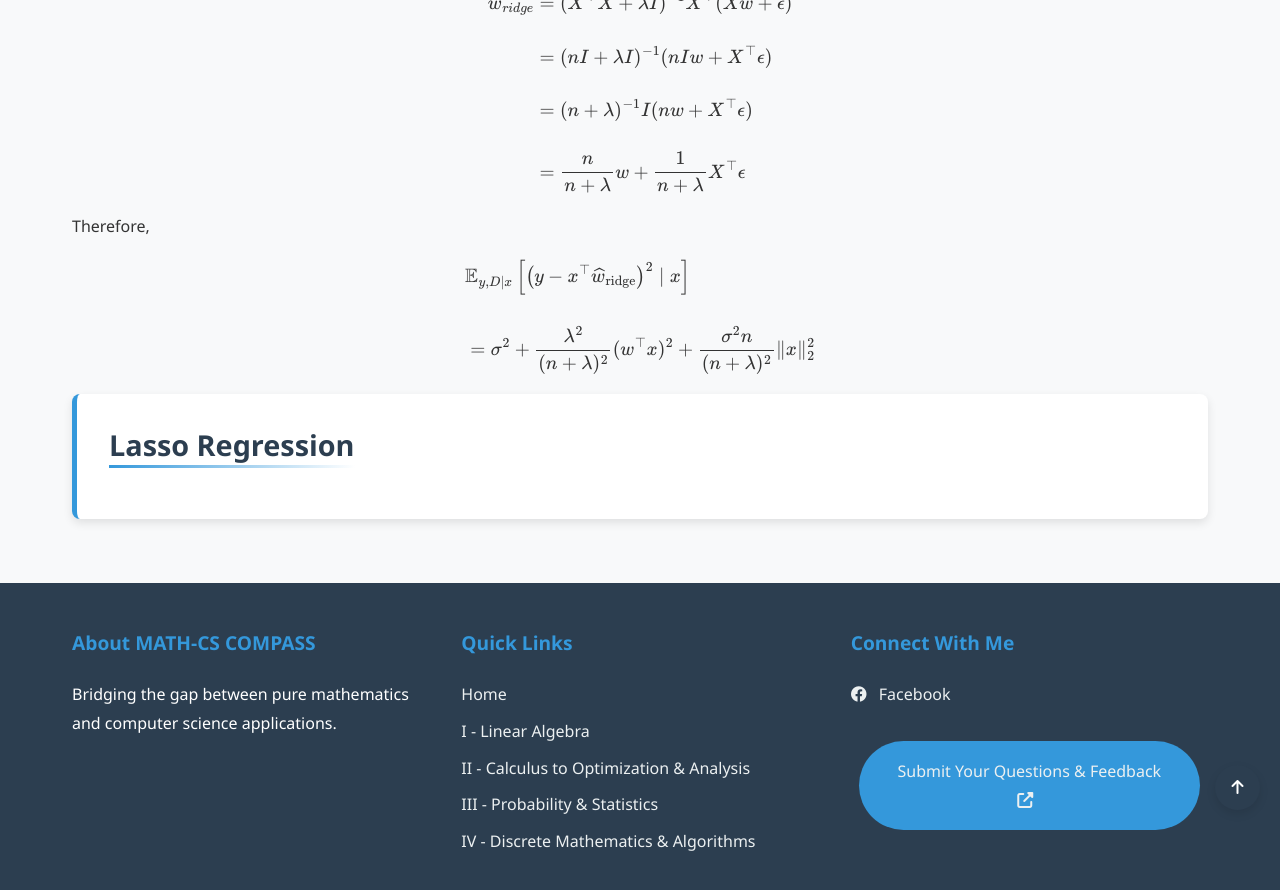
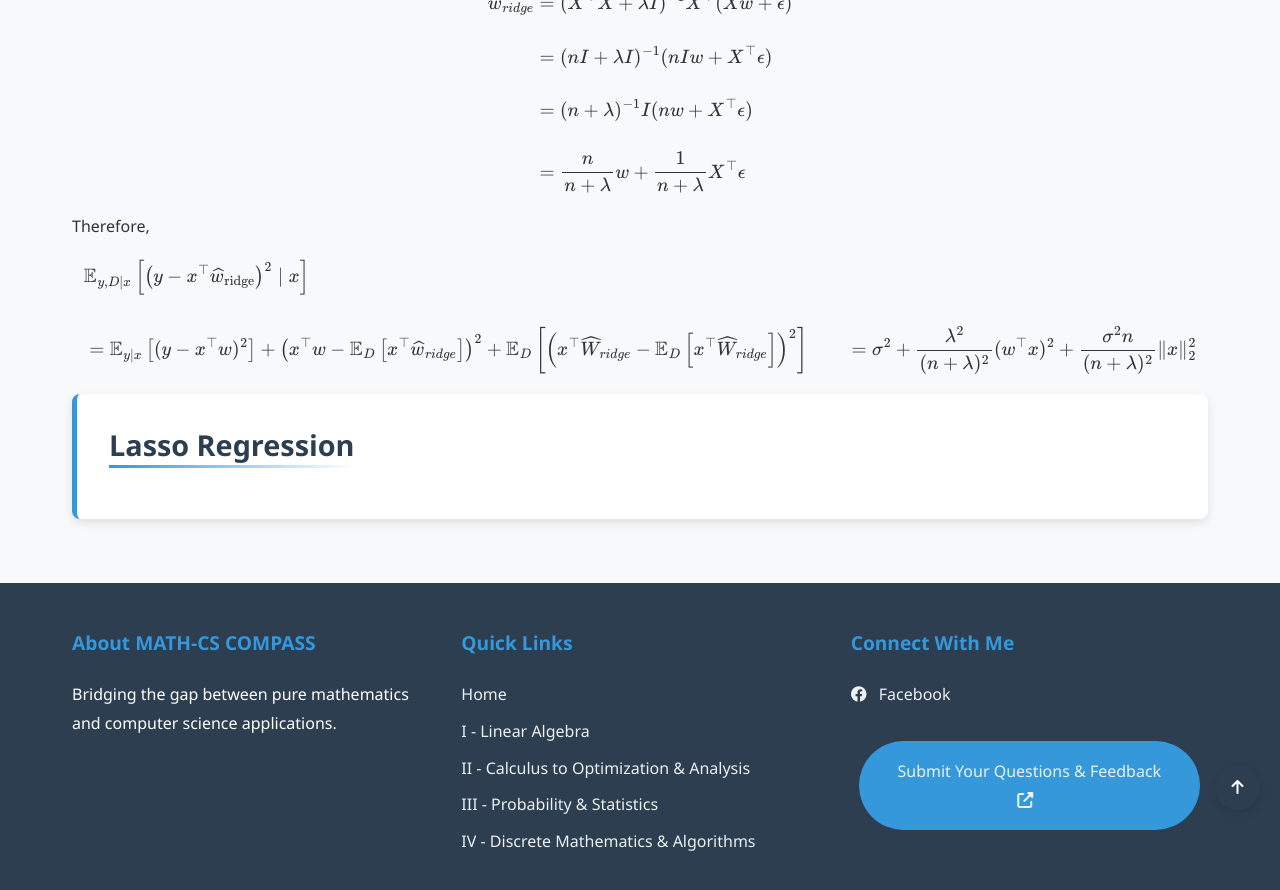
Before and after one commit to Yusukey01/yusukey01.github.io, a Jekyll site: the page built from Mathematics/Machine_learning/regression.html, in a window 1280 px wide and 900 px high, scrolled down 6497 px. Shown: the top 890 px of the window. Built offline with Jekyll 4.4.1, drawn with Linux system fonts in a browser that asks for light colours.

Commit message:
change demo style

```diff
--- a/Mathematics/Machine_learning/regression.html
+++ b/Mathematics/Machine_learning/regression.html
@@ -197,6 +197,9 @@ uses_python: false
                     \[
                     \begin{align*}
                      &\mathbb{E}_{y, D  \mid x} \left[ \left(y - x^\top \widehat{w}_{\text{ridge}} \right)^2 \mid x \right] \\\\
+                     &= \mathbb{E}_{y \mid x}\left[ (y -x^\top w)^2\right]
+                        + \left(x^\top w - \mathbb{E}_D \left[x^\top  \widehat{w}_{ridge} \right] \right)^2
+                        + \mathbb{E}_D \left[ \left( x^\top \widehat{W}_{ridge} - \mathbb{E}_D \left[  x^\top \widehat{W}_{ridge} \right] \right)^2 \right]
                      &= \sigma^2 + \frac{\lambda^2}{(n + \lambda)^2}(w^\top x)^2 + \frac{\sigma^2 n}{(n + \lambda)^2} \| x \|_2^2
                     \end{align*}
                     \]
```
